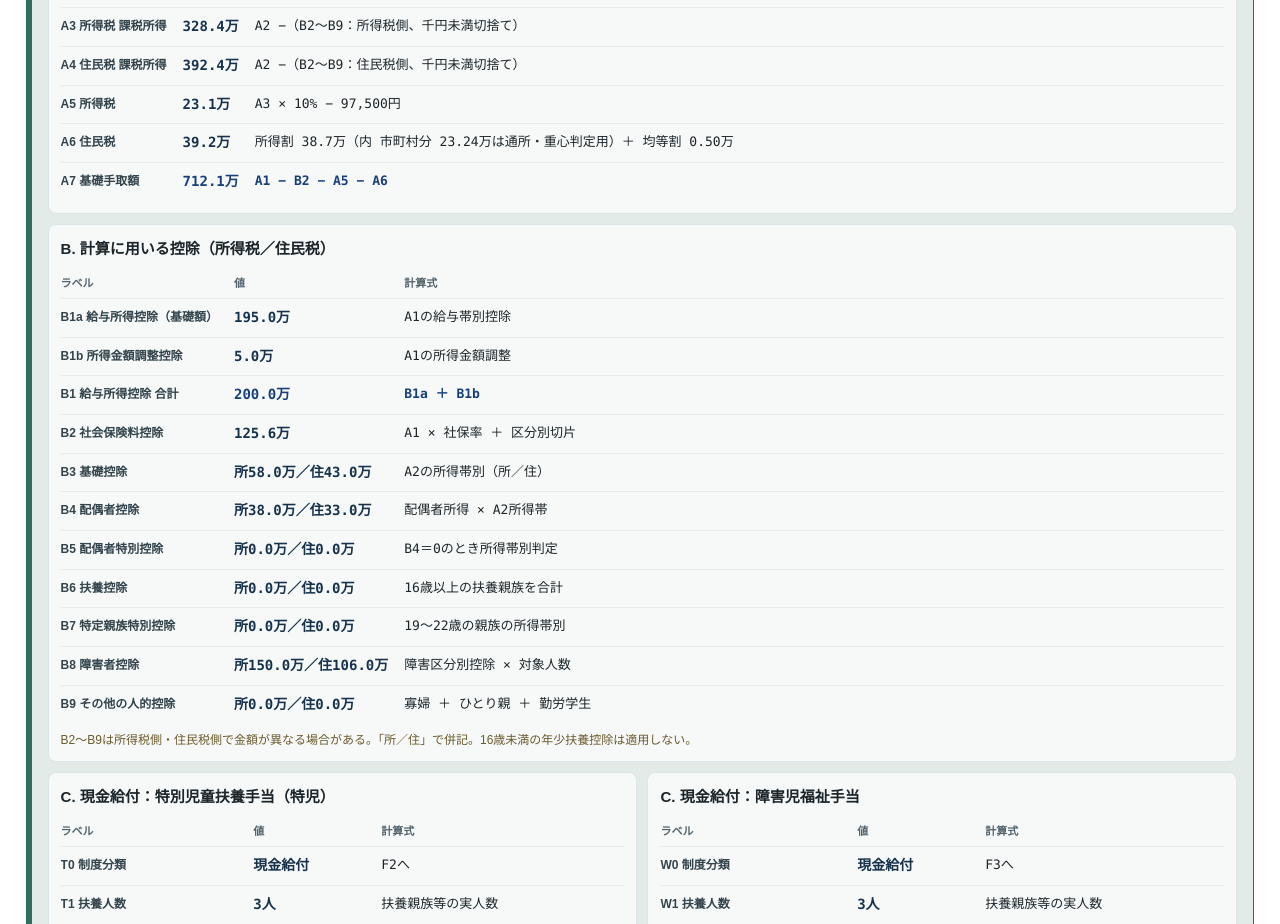
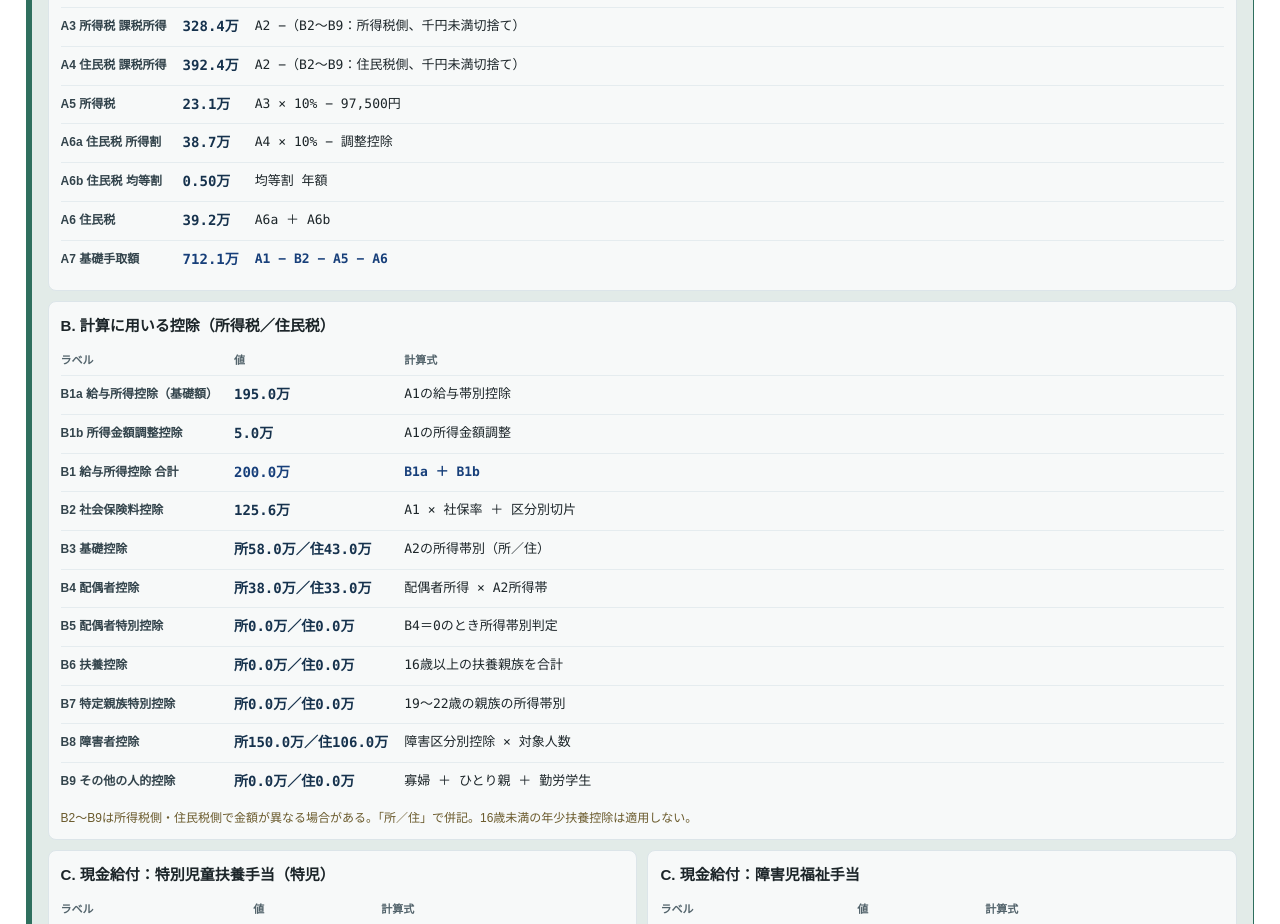
Before and after one commit to Design-for-Changes/dw-appendix, a React (Create React App) app: page / in a window 1280 px wide. Shown: the part 1880-2804 px from the top of the page. Built offline with nearby package versions, Linux system fonts and the light colour scheme.

Commit message:
Split resident tax formula into symbolic rows

```diff
--- a/src/pages/AppendixCliffMap.js
+++ b/src/pages/AppendixCliffMap.js
@@ -559,11 +559,13 @@ function BreakdownPanel({ point }) {
           { key: "A4", label: "A4 住民税 課税所得", value: fmtWan(taxHead.residentTax?.taxableWan), formula: "A2 −（B2〜B9：住民税側、千円未満切捨て）" },
           { key: "A5", label: "A5 所得税", value: fmtWan(taxHead.incomeTax?.taxWan), formula: `A3 × ${Math.round(itbr.rate * 100)}% − ${fmtYen(itbr.dedYen)}` },
           {
-            key: "A6",
-            label: "A6 住民税",
-            value: fmtWan(taxHead.residentTax?.computedTaxWan),
-            formula: `所得割 ${fmtWan(Number(taxHead.residentTax?.computedTaxWan || 0) - Number(taxHead.residentTax?.perCapitaWan || 0))}（内 市町村分 ${fmtWan(taxHead.residentTax?.municipalIncomeLevyWan, 2)}は通所・重心判定用）＋ 均等割 ${fmtWan(taxHead.residentTax?.perCapitaWan, 2)}`,
+            key: "A6a",
+            label: "A6a 住民税 所得割",
+            value: fmtWan(Number(taxHead.residentTax?.computedTaxWan || 0) - Number(taxHead.residentTax?.perCapitaWan || 0)),
+            formula: "A4 × 10% − 調整控除",
           },
+          { key: "A6b", label: "A6b 住民税 均等割", value: fmtWan(taxHead.residentTax?.perCapitaWan, 2), formula: "均等割 年額" },
+          { key: "A6", label: "A6 住民税", value: fmtWan(taxHead.residentTax?.computedTaxWan), formula: "A6a ＋ A6b" },
           { key: "A7", label: "A7 基礎手取額", value: fmtWan(b.takeHome?.takeHomeWan), formula: "A1 − B2 − A5 − A6", tone: "strong" },
         ]}
       />
```
